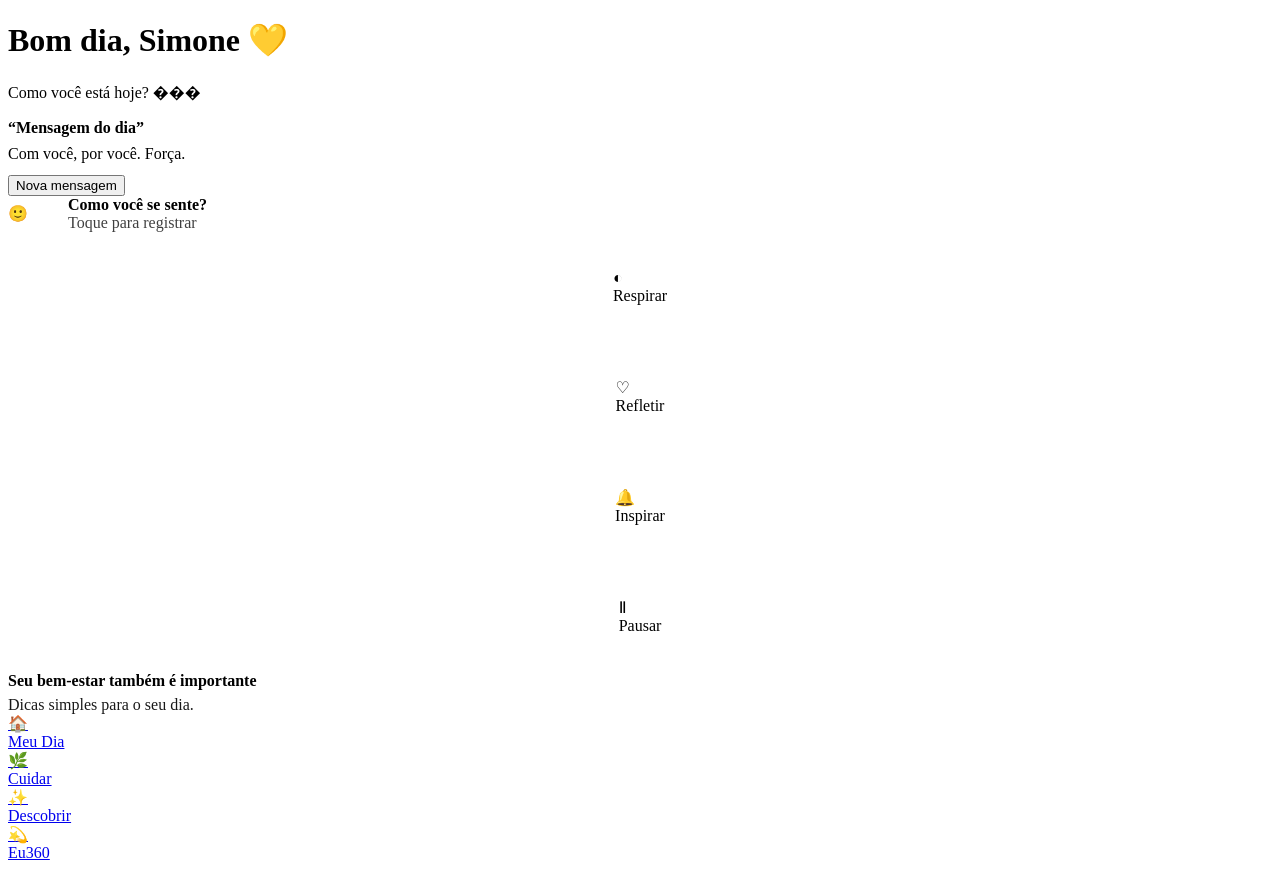
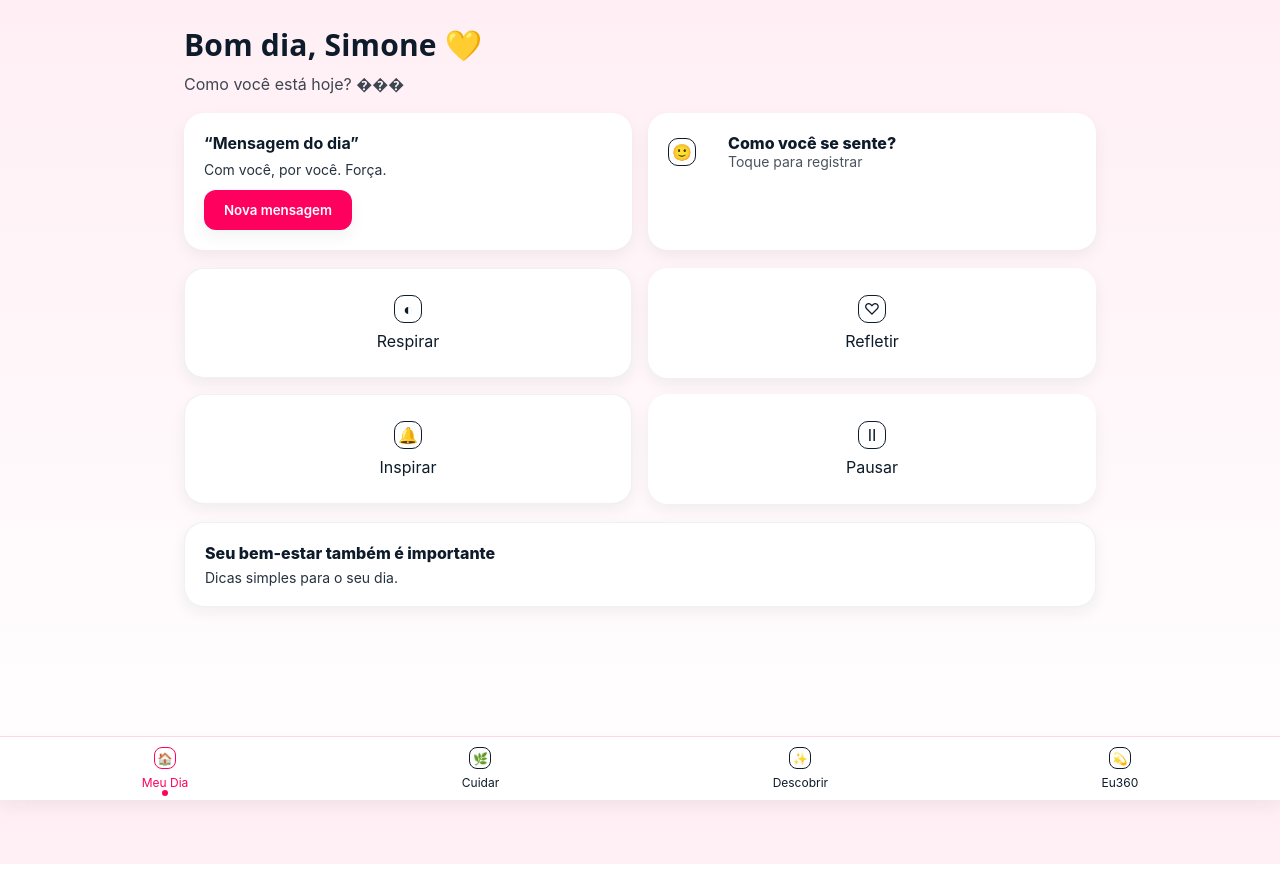
Before and after one commit to simonebrusco/materna360, a Next.js app: page / in a window 1280 px wide. Built offline with nearby package versions, Linux system fonts and the light colour scheme.

Commit message:
Restore original globals.css and append minimal tabs/grids CSS at end
cgen-7f1cf4c0150043bb989cce527f2d0e0d

```diff
--- a/app/globals.css
+++ b/app/globals.css
@@ -1,3 +1,174 @@
+:root {
+  /* Palette */
+  --rose-0: #FFF8FB;
+  --rose-1: #FFEFF4;
+  --rose-2: #FFD6E5;
+  --magenta: #FF005E;
+  --navy: #0D1B2A;
+  --navy-2: #152A3A;
+  --navy-soft: #152A3A;
+  --ink: #0D1B2A;
+  --muted: #5A6B7A;
+  --white: #FFFFFF;
+
+  /* Shadows */
+  --shadow-magenta-1: 0 6px 16px rgba(255, 0, 94, .18);
+  --shadow-magenta-2: 0 12px 28px rgba(255, 0, 94, .24);
+  --shadow-soft-1:    0 6px 16px rgba(13, 27, 42, .06);
+  --shadow-soft-2:    0 12px 28px rgba(13, 27, 42, .08);
+  /* legacy */
+  --shadow-rose: 0 0 0 1px var(--rose-2) inset, 0 12px 26px -10px rgba(255,0,94,.16), 0 4px 10px -6px rgba(255,0,94,.12);
+
+  /* Radii */
+  --r-lg: 20px;
+  --r-xl: 24px;
+
+  /* Theme aliases */
+  --rose-bg: var(--rose-1);
+  --card: var(--white);
+  --magenta-20: rgba(255, 0, 94, 0.2);
+  --ring: 0 0 0 3px rgba(255, 0, 94, 0.16);
+  --shadow-soft: var(--shadow-soft-1);
+}
+
+/* Reset e base */
+* { margin: 0; padding: 0; box-sizing: border-box; font-family: 'Inter', sans-serif; }
+html, body { height: 100%; }
+
+a { color: inherit; text-decoration: none; }
+
+body {
+  color: var(--navy);
+  background: linear-gradient(180deg, var(--rose-bg) 0%, var(--white) 100%);
+}
+
+main { min-height: 100vh; display: flex; justify-content: center; }
+.container { width: min(960px, 100%); padding: 24px; }
+.h1 { font-family: Poppins, system-ui; font-weight: 600; font-size: 30px; letter-spacing: .2px; margin: 0 0 8px; }
+.h3 { font-family: Poppins, system-ui; font-weight: 600; font-size: 18px; letter-spacing: .2px; margin: 0 0 8px; }
+.sub { opacity: .8; margin: 0 0 18px; }
+.small { font-size: 14px; opacity: .9; }
+.space { height: 18px; }
+
+/* Cards */
+.card {
+  background: var(--card);
+  border-radius: 20px;
+  box-shadow: var(--shadow-soft);
+  padding: 20px;
+  transition: all 0.2s ease;
+  color: var(--navy);
+}
+.card:hover { transform: translateY(-2px); }
+.card-navy { background: var(--card); color: var(--navy); border: 1px solid rgba(13,27,42,.06); border-radius: var(--r-lg); box-shadow: var(--shadow-soft); }
+
+/* Botões base + variantes */
+.btn {
+  display: inline-flex;
+  align-items: center;
+  justify-content: center;
+  gap: .5rem;
+  padding: 12px 20px;
+  border: none;
+  border-radius: 12px;
+  font-weight: 600;
+  cursor: pointer;
+  transition: all 0.2s ease;
+  text-decoration: none;
+}
+.btn:active { transform: scale(.98); }
+
+.btn:focus-visible { outline: none; box-shadow: var(--ring); }
+
+.btn-primary { background: var(--magenta); color: var(--white); box-shadow: var(--shadow-soft); }
+.btn-ghost { background: transparent; border: 1.5px solid var(--magenta-20); color: var(--navy); }
+.btn-subtle { background: var(--card); box-shadow: var(--shadow-soft); color: var(--navy); }
+
+/* Surfaces */
+.tile { background: var(--card); border-radius: var(--r-lg); box-shadow: var(--shadow-soft); display: flex; align-items: center; justify-content: center; transition: transform .2s ease; }
+.tile:hover { transform: translateY(-1px); }
+
+/* Grid */
+.grid-2 { display: grid; grid-template-columns: 1fr 1fr; gap: 16px; }
+
+/* Tab bar */
+.bottom-nav { position: sticky; bottom: 0; left: 0; right: 0; display: flex; gap: 6px; justify-content: space-around; align-items: center; background: var(--card); padding: 10px 8px; border-top: 1px solid var(--rose-2); box-shadow: var(--shadow-soft); }
+.tab { display: flex; flex-direction: column; align-items: center; gap: 6px; color: var(--navy); font-size: 12px; }
+.tab .icon { width: 22px; height: 22px; border-radius: 8px; border: 1.7px solid currentColor; display: flex; align-items: center; justify-content: center; }
+.tab-active { position: relative; color: var(--magenta); }
+.tab-active::after { content: ""; position: absolute; bottom: -6px; width: 6px; height: 6px; border-radius: 50%; background: var(--magenta); }
+
+/* Generic nav styling */
+nav { background: var(--card); border-top: 1px solid var(--magenta-20); box-shadow: var(--shadow-soft); }
+
+/* Eu360 ring */
+.ring { --s:120px; position: relative; width: var(--s); height: var(--s); border-radius: 50%; background: conic-gradient(var(--magenta) var(--p,40%), rgba(255,255,255,.2) 0); display: grid; place-items: center; outline: 2px solid rgba(255,255,255,.25); outline-offset: -6px; }
+.ring > div { width: calc(var(--s) - 18px); height: calc(var(--s) - 18px); border-radius: 50%; background: #fff; color: var(--navy); display: grid; place-items: center; font-weight: 800; }
+
+/* Icon label inside navy cards */
+.iconStack { display: flex; flex-direction: column; gap: 8px; align-items: center; justify-content: center; text-align: center; }
+.iconToken { width: 28px; height: 28px; border-radius: 10px; border: 1.5px solid var(--navy); color: var(--navy); display: flex; align-items: center; justify-content: center; }
+
+/* soft-luxury polish v1 */
+
+/* Materna360 Modal styles */
+.m360-overlay { position: fixed; inset: 0; background: rgba(0, 0, 0, 0.1); backdrop-filter: blur(8px); display: grid; place-items: center; padding: 16px; z-index: 50; animation: m360-fade .25s ease both; }
+.m360-modal { width: min(560px, 92vw); background: var(--card); border-radius: 24px; box-shadow: var(--shadow-soft); padding: 24px; color: var(--navy); animation: m360-rise .25s ease both; }
+.m360-modal-title { color: var(--navy); font-weight: 700; font-size: 20px; line-height: 1.2; margin: 0 0 8px; }
+.m360-modal-text { color: var(--ink); line-height: 1.5; margin: 4px 0 0; }
+.m360-actions { display: flex; gap: 10px; justify-content: flex-end; margin-top: 16px; }
+
+/* Inputs and chips */
+.m360-field { margin: 8px 0; }
+.m360-input { width: 100%; padding: 10px 12px; border-radius: 12px; border: 1px solid rgba(0,0,0,.15); transition: border-color .2s ease, box-shadow .2s ease; }
+.m360-input:focus { outline: none; border-color: var(--magenta); box-shadow: var(--ring); }
+
+.m360-chip-row, .m360-emoji-row { display: flex; gap: 8px; margin: 12px 0; flex-wrap: wrap; }
+.m360-chip { all: unset; background: var(--card); color: var(--navy); border: 1px solid var(--magenta-20); border-radius: 12px; padding: 8px 12px; cursor: pointer; transition: border-color .2s ease, box-shadow .2s ease, transform .2s ease; }
+.m360-chip:hover { border-color: var(--magenta); box-shadow: var(--shadow-soft); transform: translateY(-1px); }
+.m360-chip.is-selected { border: 2px solid var(--magenta); }
+
+.m360-emoji { all: unset; background: var(--card); color: var(--navy); border: 1px solid var(--magenta-20); border-radius: 12px; padding: 10px 12px; cursor: pointer; transition: border-color .2s ease, box-shadow .2s ease, transform .2s ease; font-size: 18px; line-height: 1; }
+.m360-emoji:hover { border-color: var(--magenta); box-shadow: var(--shadow-soft); transform: translateY(-1px); }
+.m360-emoji.is-selected { border: 2px solid var(--magenta); }
+
+/* Buttons inside modal */
+.m360-modal .btn-ghost:hover { border-color: var(--magenta); }
+
+/* Animations */
+@keyframes m360-fade { from { opacity: 0 } to { opacity: 1 } }
+@keyframes m360-rise { from { opacity: 0; transform: translateY(8px) scale(.98) } to { opacity: 1; transform: translateY(0) scale(1) } }
+/* exit animations */
+@keyframes m360-fade-out { from { opacity: 1 } to { opacity: 0 } }
+@keyframes m360-drop { from { opacity: 1; transform: translateY(0) scale(1) } to { opacity: 0; transform: translateY(8px) scale(.98) } }
+
+/* closing states */
+.m360-overlay.is-closing { animation: m360-fade-out .22s ease both; }
+.m360-modal.is-closing { animation: m360-drop .22s ease both; }
+
+/* modal-specific button tweaks */
+.m360-modal .btn-ghost { border-color: rgba(13,27,42,.15); }
+
+/* toast system */
+.m360-toast-wrap { position: fixed; left: 0; right: 0; bottom: 24px; display: grid; place-items: center; pointer-events: none; z-index: 60; }
+.m360-toast { background: var(--card); color: var(--navy); border: 1px solid rgba(13,27,42,.06); box-shadow: var(--shadow-soft); padding: 12px 16px; border-radius: 14px; font-weight: 600; animation: m360-rise .25s ease both; pointer-events: auto; }
+
+/* breath timer */
+.m360-breath-wrap { display: grid; place-items: center; gap: 10px; margin: 14px 0; }
+.m360-breath-svg { width: 160px; height: 160px; }
+.m360-breath-track { stroke: rgba(13,27,42,.1); stroke-width: 10; fill: none; }
+.m360-breath-progress { stroke: var(--magenta); stroke-width: 10; fill: none; stroke-linecap: round; animation: m360-stroke 60s linear forwards; }
+@keyframes m360-stroke { from { stroke-dashoffset: var(--circ); } to { stroke-dashoffset: 0; } }
+.m360-breath-label { font-weight: 700; color: var(--navy); }
+
+/* pause countdown placeholder */
+.m360-countdown { display: grid; place-items: center; gap: 8px; margin: 14px 0; }
+.m360-spinner { width: 44px; height: 44px; border-radius: 50%; border: 3px dashed var(--magenta); animation: m360-spin 1s linear infinite; }
+@keyframes m360-spin { from { transform: rotate(0) } to { transform: rotate(360deg) } }
+
+/* utilities */
+.m360-soft { opacity: .8; }
+
 /* Discover age tabs */
 .age-tabs{ display:flex; gap:10px; margin:12px 0 8px; }
 .age-tab{ all:unset; cursor:pointer; padding:8px 14px; border-radius:999px; border:1.5px solid rgba(13,27,42,.12); color: var(--navy); background: var(--white); }
```
